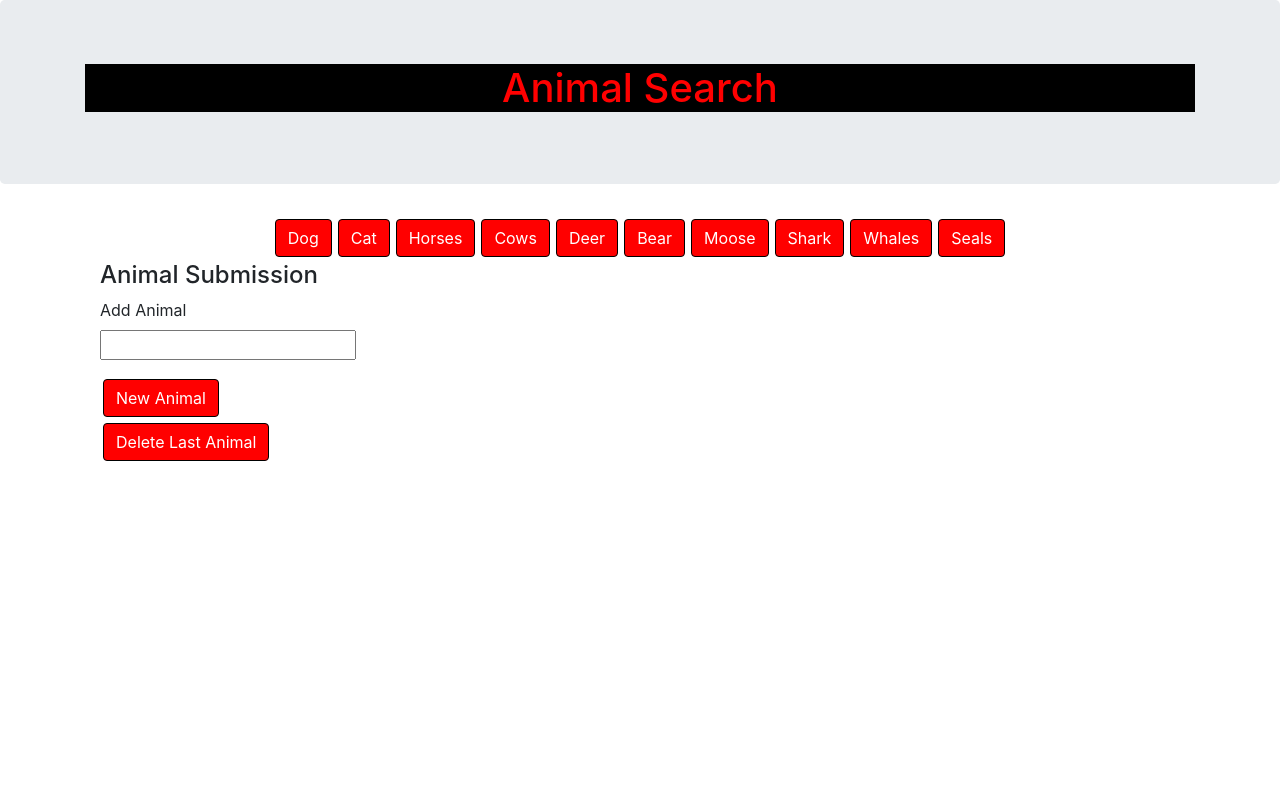
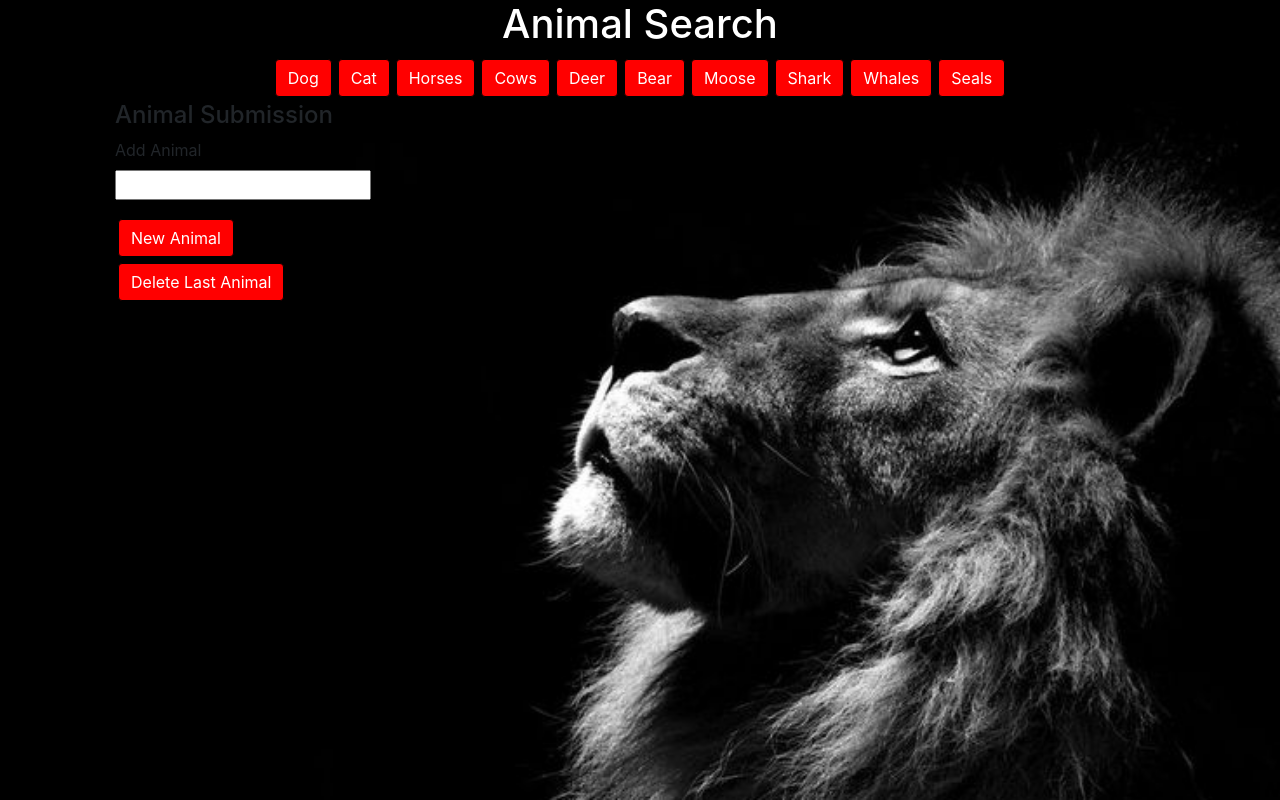
Before and after one commit to Bostonfan06/API-Homework, a plain HTML site: page index.html in a window 1280 px wide. Drawn offline with nearby package versions, Linux system fonts and the light colour scheme.

Commit message:
Updated Files

```diff
--- a/assets/css/style.css
+++ b/assets/css/style.css
@@ -1,4 +1,10 @@
-#jumbotron {background: black}
+body {
+    background-image:url("../images/lion.jpg");
+    background-attachment: fixed;
+    background-repeat: no-repeat;
+    background-size: cover;
+    background-position: center
+}
 
 #title {color: red;}
 
--- a/index.html
+++ b/index.html
@@ -13,12 +13,10 @@ crossorigin="anonymous"></script>
 </head>
 <body>
 
-<!-- Header  -->
-<div class="jumbotron">
-    <div class="container">
-        <h1 style="color: red; text-align: center; background: black;">Animal Search</h1>
-    </div>
-</div>
+<div class="container">
+        <h1 style="color: white; text-align: center; background: black;">Animal Search</h1>
+
+
 <!-- Buttons  -->
 <div id="myButtons" class="container"></div>
  <!-- Main Container  -->
@@ -42,6 +40,7 @@ crossorigin="anonymous"></script>
         </form>
     </div>
 </div>
+</div>
 
 
 <script type="text/javascript" src="assets/javascript/main.js"></script>
```
Also changed, not shown: assets/images/lion.jpg (added), 1 other file.
